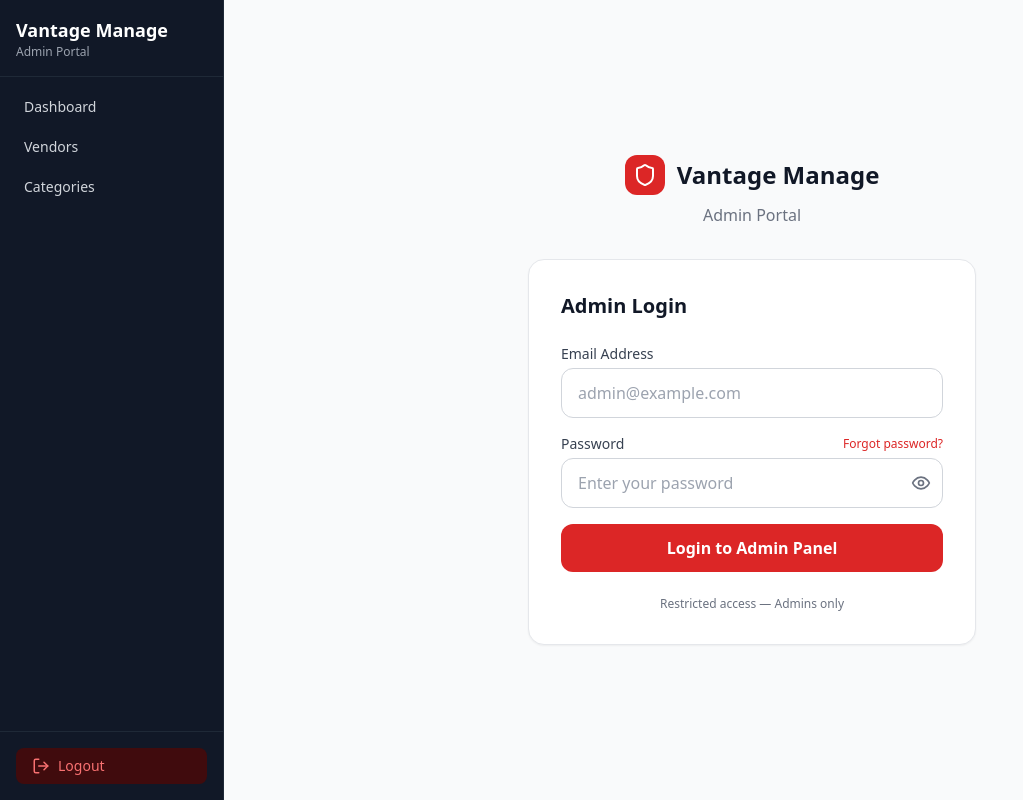
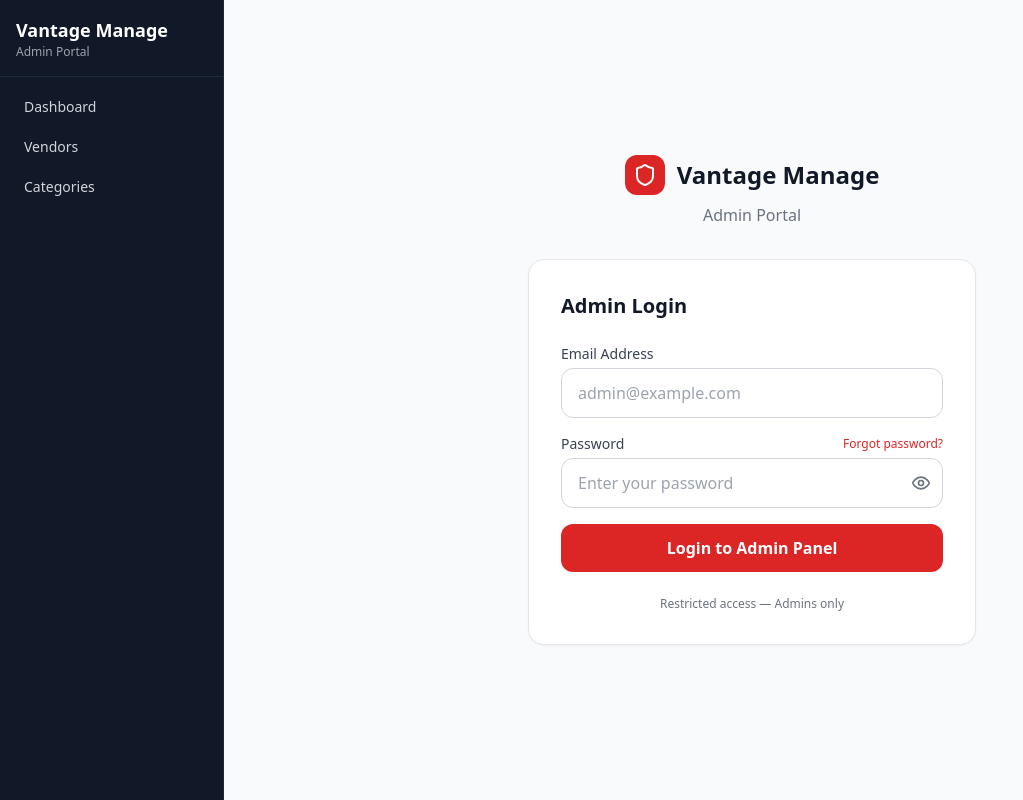
Before and after one commit to vantagemanagezain-create/vantage-manage, a Next.js app: page /admin/login in a window 1280 px wide. Shown: the whole page, without its empty margins (0-1023 px from the left). Built offline with nearby package versions, Linux system fonts and the light colour scheme.

Commit message:
fix: show admin Logout button only when session exists (BUG 1)
Added admin session check and conditional logout button.

```diff
--- a/app/admin/layout.tsx
+++ b/app/admin/layout.tsx
@@ -1,5 +1,6 @@
 'use client';
 
+import { useState, useEffect } from 'react';
 import Link from 'next/link';
 import { createBrowserClient } from '@supabase/ssr';
 
@@ -8,6 +9,20 @@
 }: {
   children: React.ReactNode;
 }) {
+  const [isAdmin, setIsAdmin] = useState(false);
+
+  useEffect(() => {
+    const checkSession = async () => {
+      const supabase = createBrowserClient(
+        process.env.NEXT_PUBLIC_SUPABASE_URL!,
+        process.env.NEXT_PUBLIC_SUPABASE_ANON_KEY!
+      );
+      const { data: { session } } = await supabase.auth.getSession();
+      setIsAdmin(!!session);
+    };
+    checkSession();
+  }, []);
+
   const handleLogout = async () => {
     const supabase = createBrowserClient(
       process.env.NEXT_PUBLIC_SUPABASE_URL!,
@@ -45,23 +60,20 @@
             Categories
           </Link>
         </nav>
-        {/* Logout Button */}
-        <div className="p-4 border-t border-gray-800">
+        {isAdmin && (
+          <div className="p-3 border-t border-gray-800">
             <button
               onClick={handleLogout}
-            className="flex items-center gap-2 w-full px-4 py-2 rounded-lg text-sm font-medium text-red-400 bg-red-950/90 hover:bg-red-900 hover:text-white transition-colors cursor-pointer"
+              className="w-full flex items-center gap-2 px-3 py-2 rounded-lg text-sm text-red-400 hover:bg-gray-800 hover:text-red-300 transition-colors"
             >
-            <svg xmlns="http://www.w3.org/2000/svg" width="18" height="18" viewBox="0 0 24 24" fill="none" stroke="currentColor" strokeWidth="2" strokeLinecap="round" strokeLinejoin="round">
-              <path d="M9 21H5a2 2 0 0 1-2-2V5a2 2 0 0 1 2-2h4"/>
-              <polyline points="16,17 21,12 16,7"/>
-              <line x1="21" y1="12" x2="9" y2="12"/>
-            </svg>
               Logout
             </button>
           </div>
+        )}
       </aside>
-      {/* Main content */}
-      <main className="flex-1 overflow-auto">{children}</main>
+      <main className="flex-1 overflow-auto">
+        {children}
+      </main>
     </div>
   );
 }
```
Lines whose indentation alone changed are shown as unchanged.
